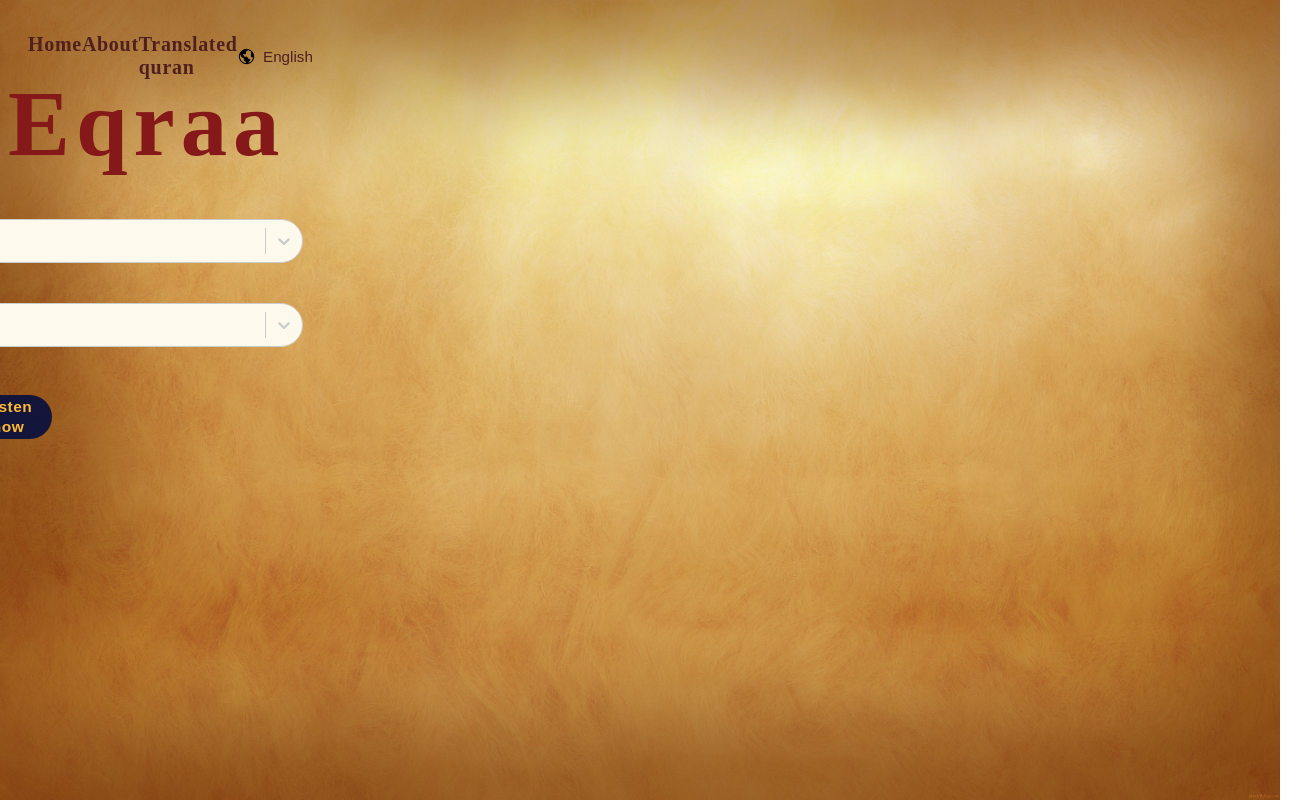
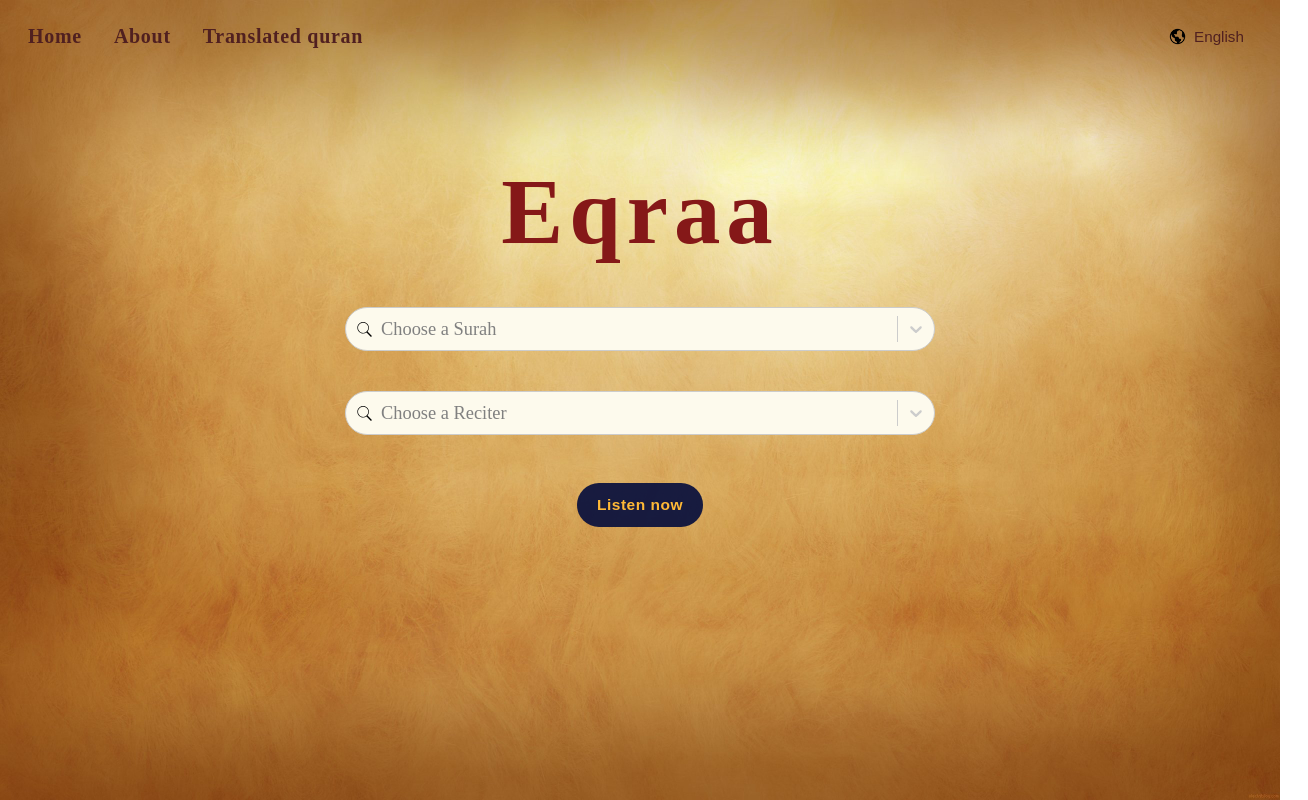
Before and after one commit to Abdelrahman19999/Eqraa, a React (Create React App) app: page / in a window 1280 px wide. Shown: the whole page, 1308 px wide, since content can reach past the window. Built offline with nearby package versions, Linux system fonts and the light colour scheme.

Commit message:
background fixed in css.

```diff
--- a/src/index.css
+++ b/src/index.css
@@ -4,5 +4,5 @@ body{
   -moz-background-size: cover;
   -o-background-size: cover;
   background-size: cover;
-  position: fixed;
+  background-position: fixed;
 }
```
